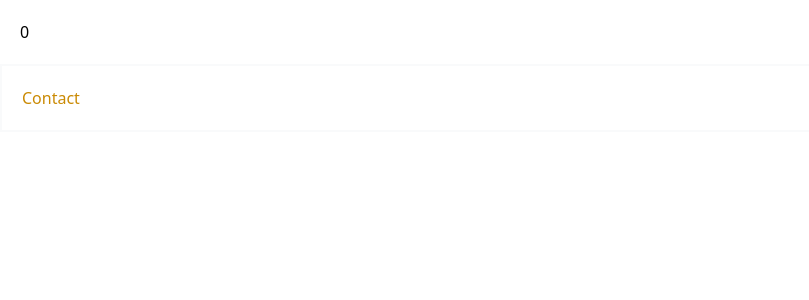
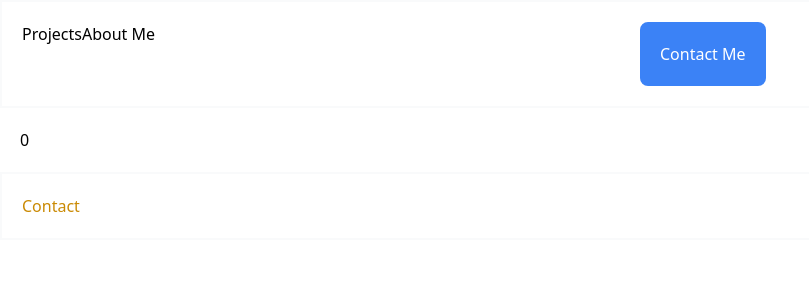
Before and after one commit to charliemike3124/charlie-website, a Nuxt app: page / in a window 1280 px wide. Shown: the top 300 px of the page, without its empty margins (0-809 px from the left). Built offline with nearby package versions, Linux system fonts and the light colour scheme.

Commit message:
create contact button

```diff
--- /dev/null
+++ b/app.vue
@@ -0,0 +1,25 @@
+<template>
+	<nav class="p-5 border-gray-50 border-2">
+		<div class="flex flex-row">
+			<div class="w-1/2">
+				<span>Projects</span>
+				<span>About Me</span>
+			</div>
+			<div class="w-1/2">
+				<ContactBtn @openContactForm="openContactForm"></ContactBtn>
+			</div>
+		</div>
+	</nav>
+	<NuxtLayout name="HomePage">{{ common.test }}</NuxtLayout>
+	<NuxtLayout name="ContactForm"><button @click="common.increment">Contact</button></NuxtLayout>
+</template>
+
+<script setup>
+import { useCommonStore } from './stores/common';
+
+const common = useCommonStore();
+
+function openContactForm() {
+	console.log('open');
+}
+</script>
--- /dev/null
+++ b/components/ContactBtn.vue
@@ -0,0 +1,7 @@
+<template>
+	<button class="p-5 rounded-lg bg-blue-500 text-white" @click="$emit('openContactForm')">Contact Me</button>
+</template>
+
+<script setup>
+defineEmits(['openContactForm']);
+</script>
--- a/pages/index.vue
+++ /dev/null
@@ -1,10 +0,0 @@
-<template>
-	<NuxtLayout name="HomePage">{{ common.test }}</NuxtLayout>
-	<NuxtLayout name="ContactForm"><button @click="common.increment">Contact</button></NuxtLayout>
-</template>
-
-<script setup>
-import { useCommonStore } from '../stores/common';
-
-const common = useCommonStore();
-</script>
```
